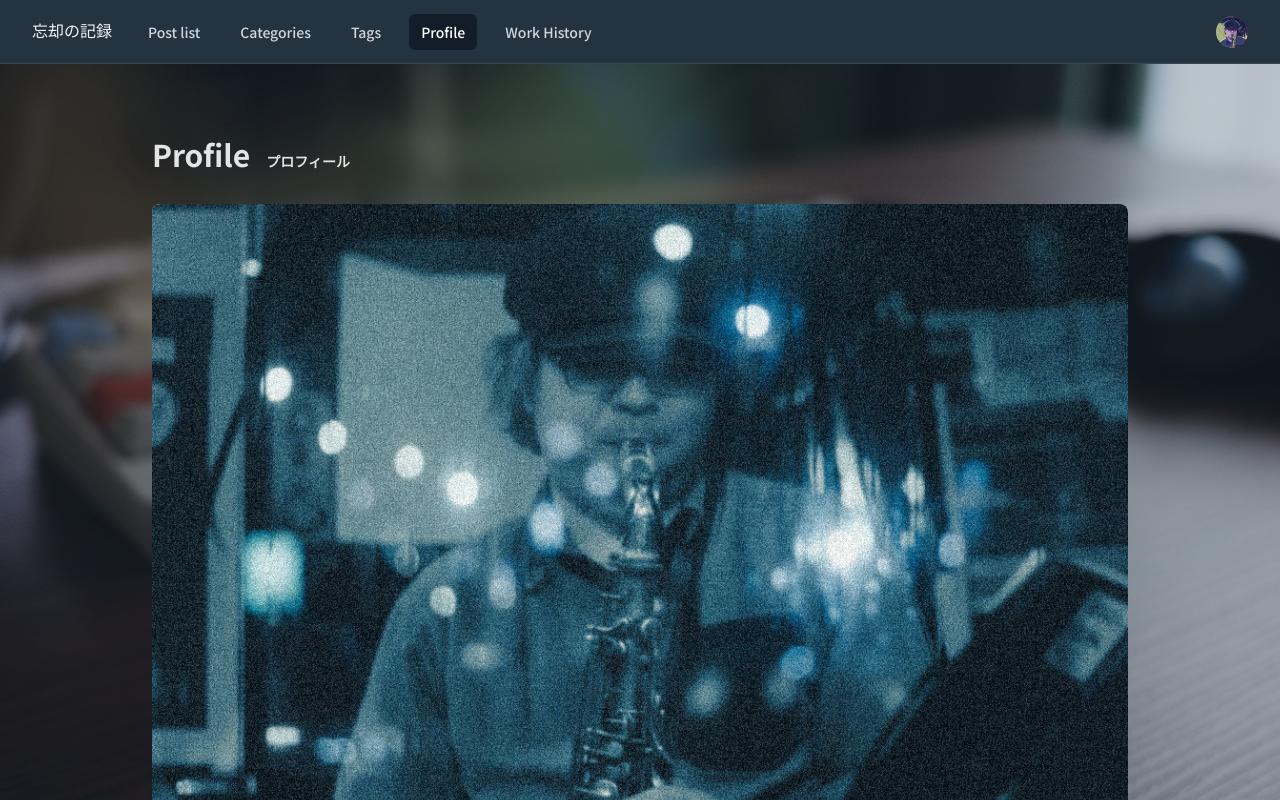
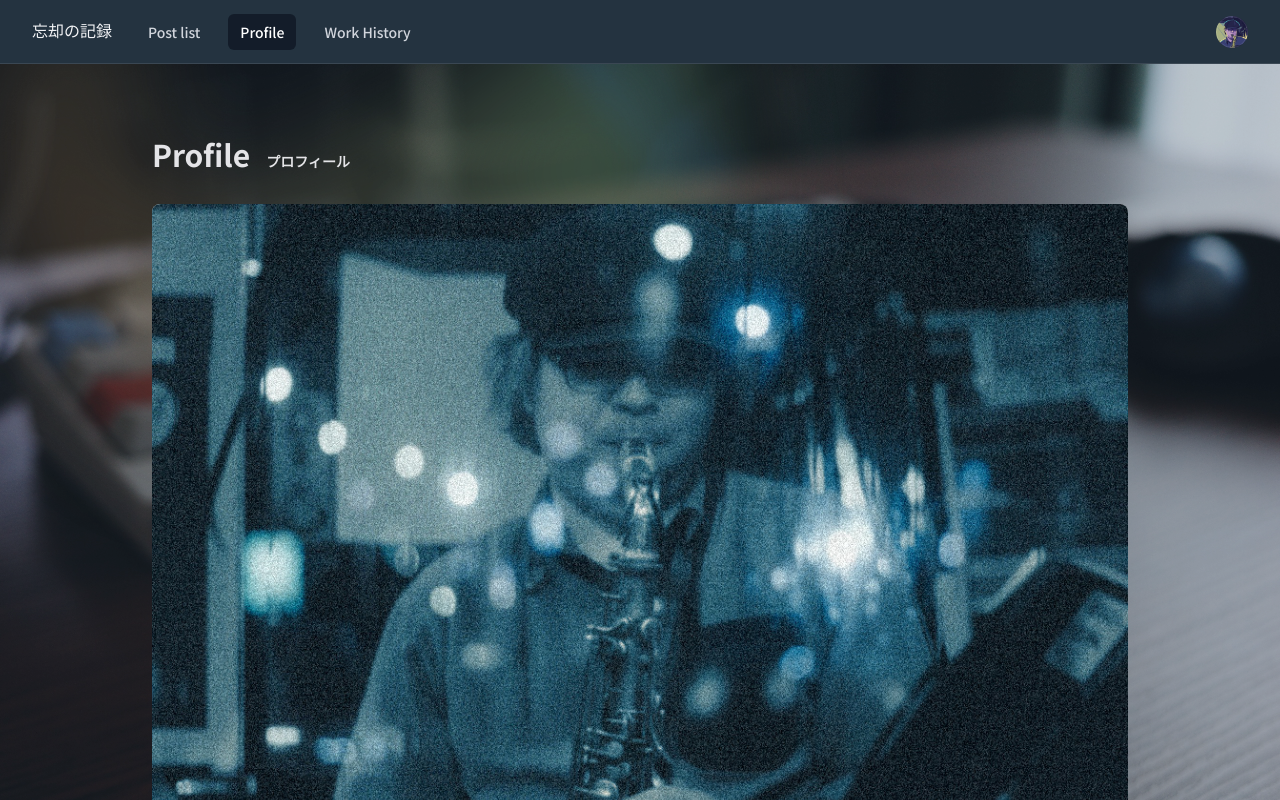
Before and after one commit to yukikim/my_test_blog, a Next.js app: page /profile in a window 1280 px wide. Shown: the top 800 px of the page. Built offline with nearby package versions, Linux system fonts and the light colour scheme; a web font is replaced by a local one.

Commit message:
ヘッダーナビメニュー変更

```diff
--- a/components/NavBar.tsx
+++ b/components/NavBar.tsx
@@ -9,8 +9,8 @@ import Link from "next/link";
 const navigation = [
     // { name: 'home', href: '/' },
     { name: 'Post list', href: '/blogs' },
-    { name: 'Categories', href: '/categories' },
-    { name: 'Tags', href: '/tags' },
+    // { name: 'Categories', href: '/categories' },
+    // { name: 'Tags', href: '/tags' },
     { name: 'Profile', href: '/profile' },
     { name: 'Work History', href: '/profile/work-history' },
 ]
```
